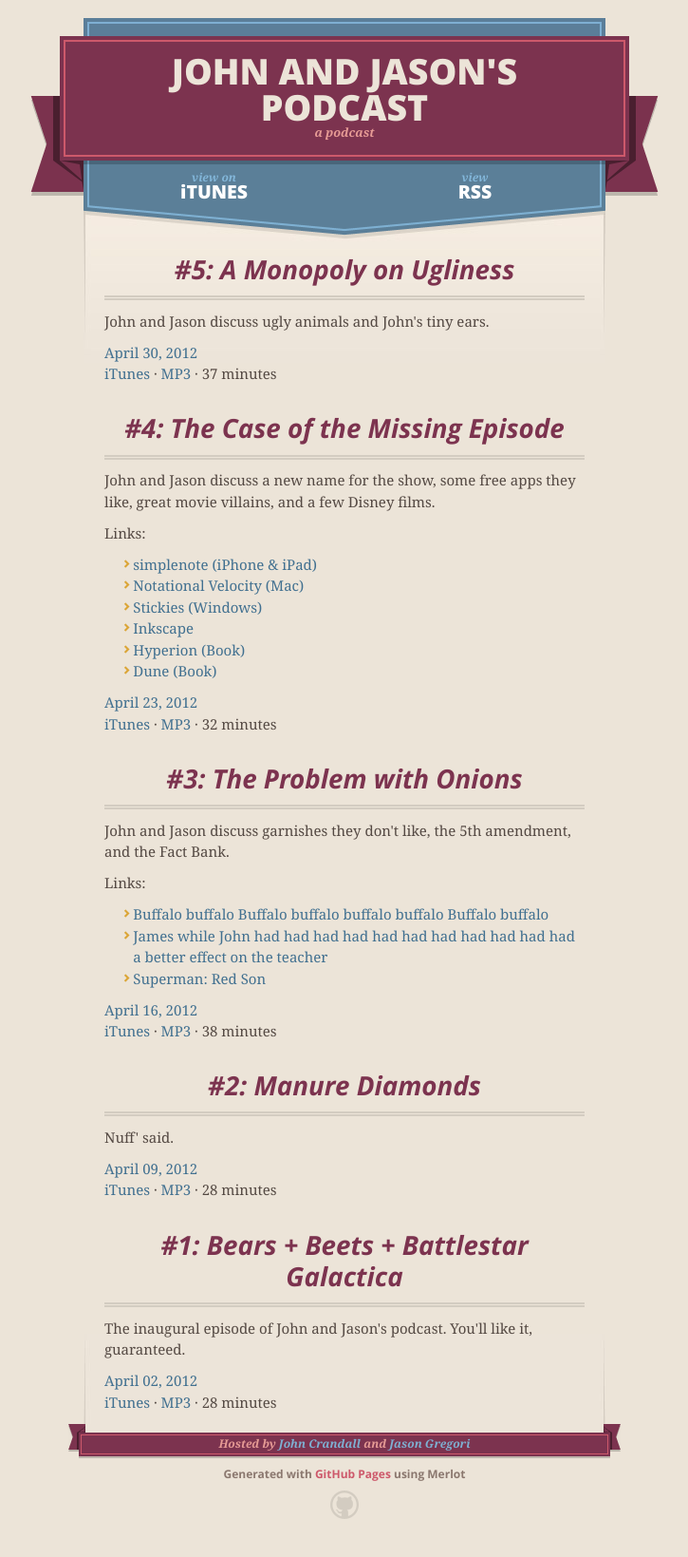
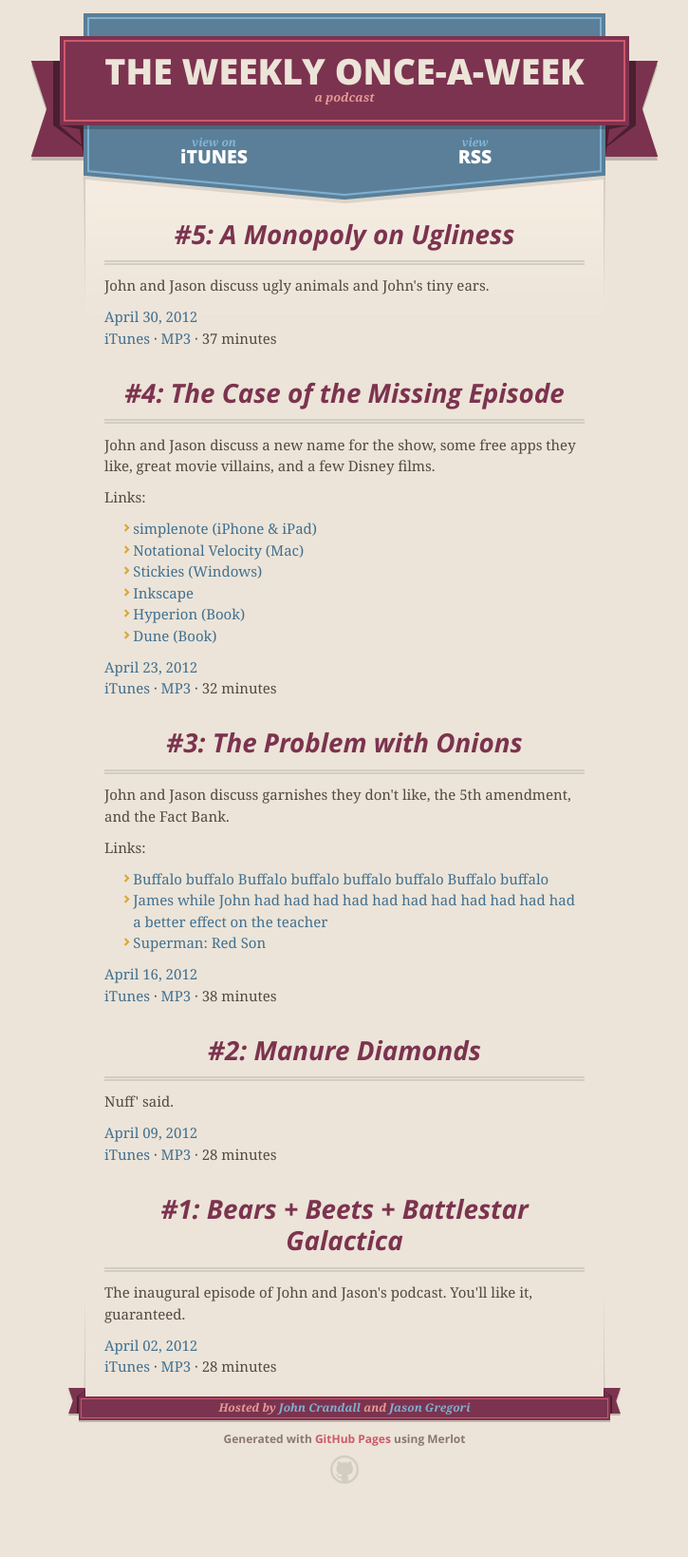
Before and after one commit to jasongregori/podcast, a Jekyll site: the page built from index.html, in a window 1280 px wide. Shown: the whole page at 95% size, without its empty margins (277-1002 px from the left). Built offline with Jekyll 4.4.1, drawn with Linux system fonts in a browser that asks for light colours; nearby versions of some CDN libraries; after the commit the page ends 1602 px from its top, so only the background shows below that.

Commit message:
new name!

```diff
--- a/_config.yml
+++ b/_config.yml
@@ -5,7 +5,7 @@
 _author: John Crandall &amp; Jason Gregori
 _basepath: /podcast
 _keywords: jason gregori, john crandall
-_name: John and Jason's Podcast
+_name: The Weekly Once-a-Week
 _description_web: a podcast
 _description_itunes: A podcast hosted by John Crandall &amp; Jason Gregori
 _url: http://jasongregori.github.com/podcast
```
